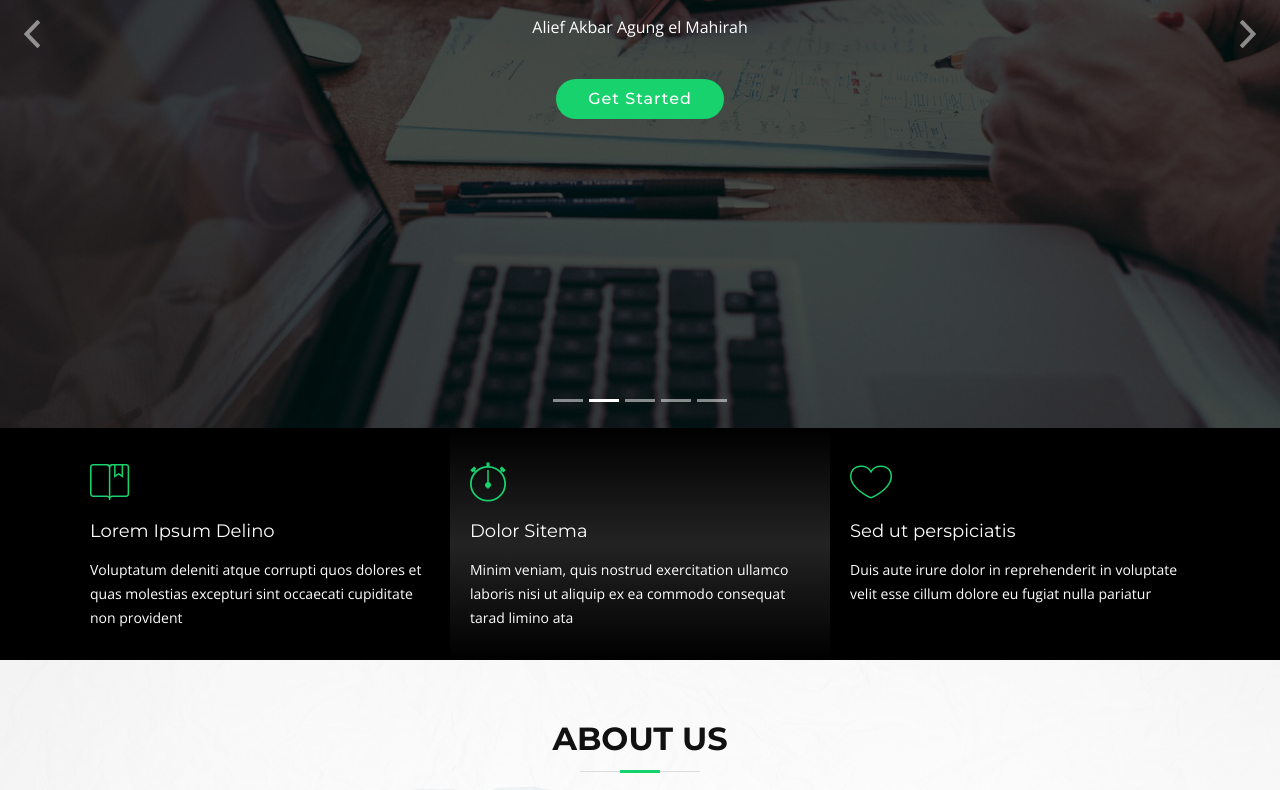
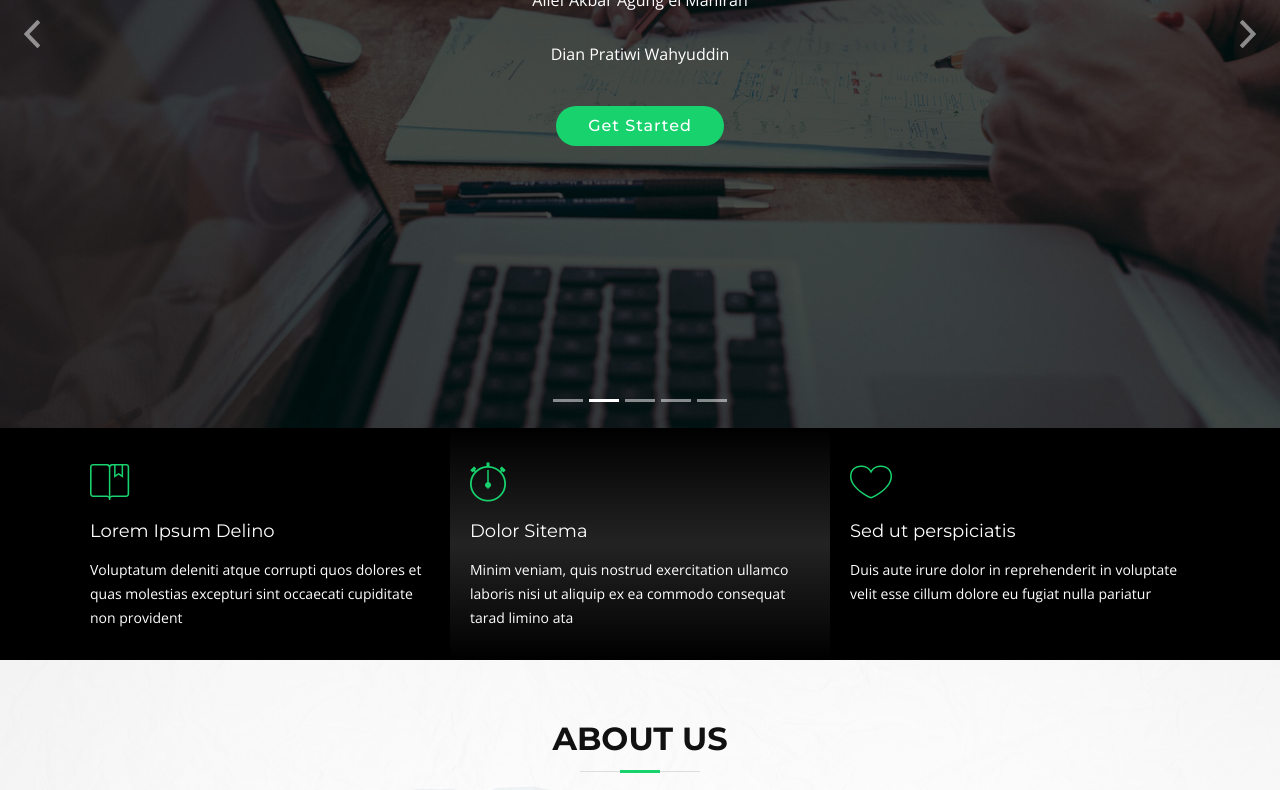
Before and after one commit to AliefAA/AliefAA.github.io, a plain HTML site: page index.html in a window 1280 px wide. Shown: the part 372-1162 px from the top of the page. Drawn offline with nearby package versions, Linux system fonts and the light colour scheme; animation ran at ten frames a second; files whose address does not match are found by name.

Commit message:
versi 3 deps

```diff
--- a/index.html
+++ b/index.html
@@ -102,6 +102,7 @@
               <div class="carousel-content">
                 <h2>At vero eos et accusamus</h2>
                 <p>Alief Akbar Agung el Mahirah</p>
+                <p>Dian Pratiwi Wahyuddin</p>
                 <a href="#featured-services" class="btn-get-started scrollto">Get Started</a>
               </div>
             </div>
```
